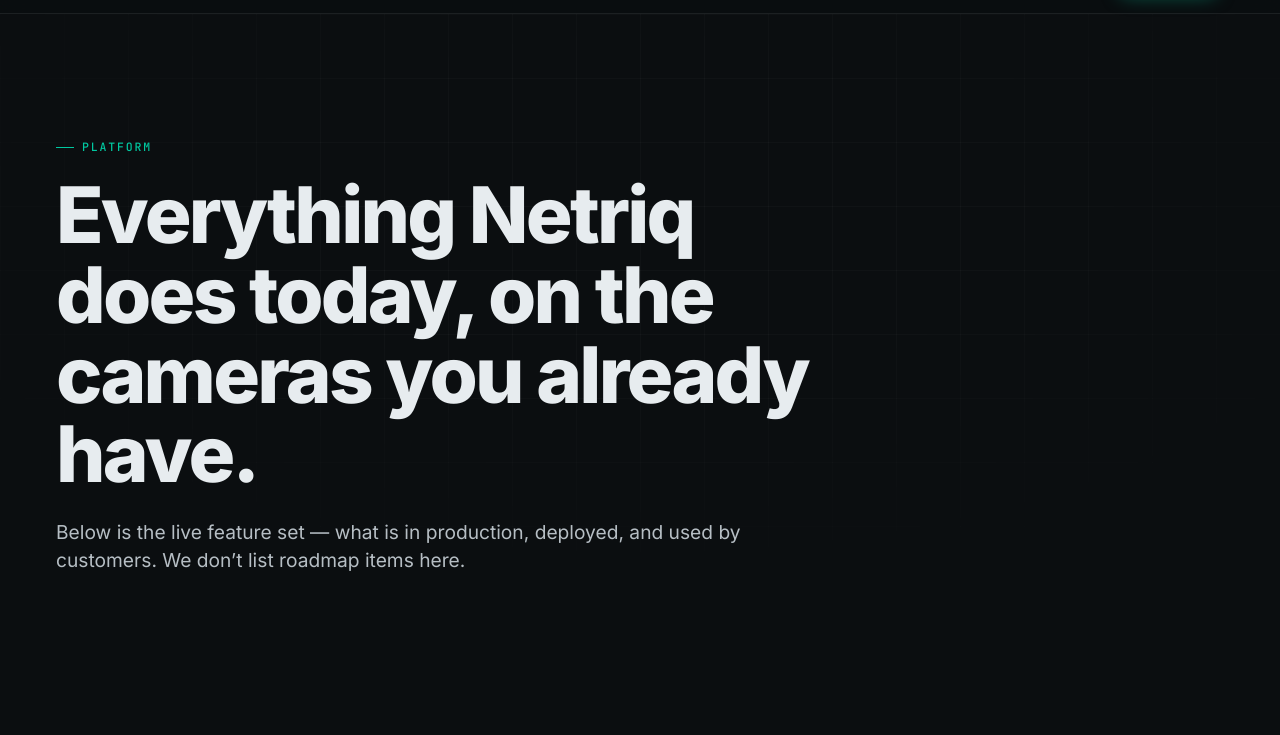
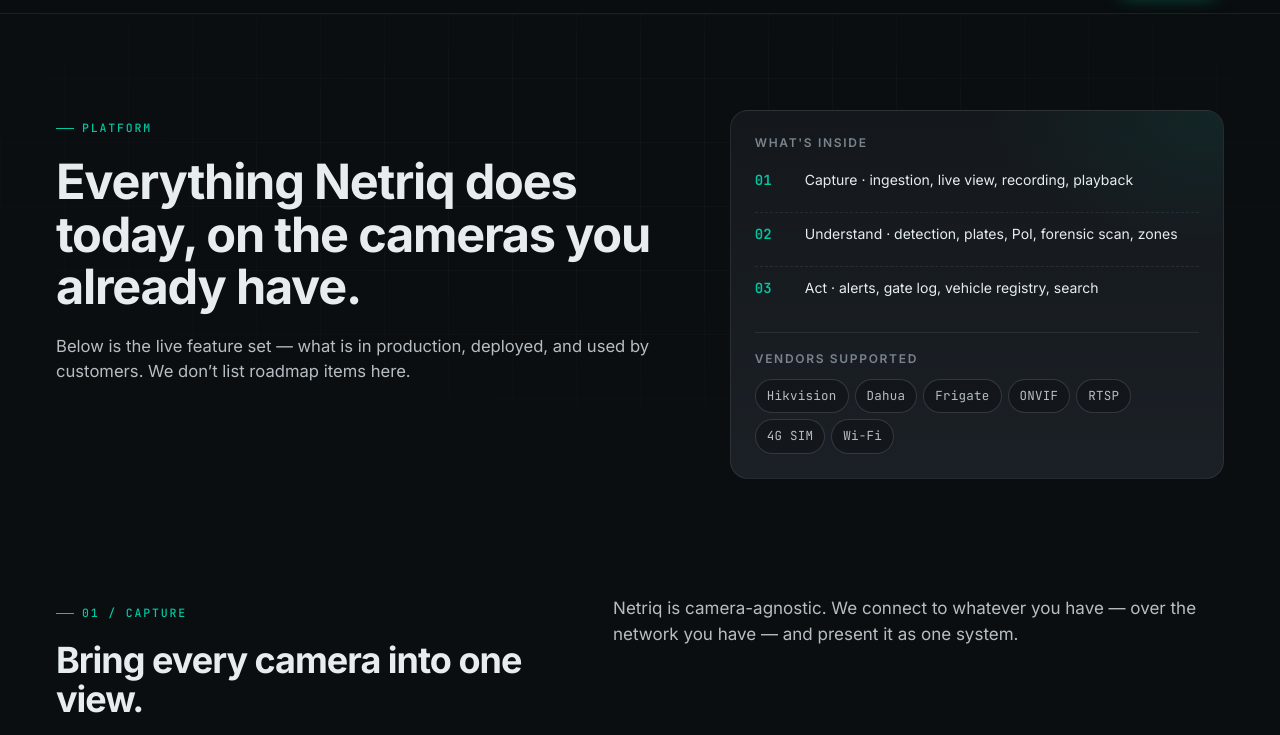
Before and after one commit to vms-hq/netriq-website, a plain HTML site: page platform.html in a window 1280 px wide. Shown: the part 61-796 px from the top of the page. Drawn offline with Linux system fonts and the light colour scheme.

Commit message:
secondary heroes: 2-col layout, smaller H1, page-specific aside
Page-level heroes were left-aligned with a 780px max-width and
nothing in the right ~40% of the viewport, plus an oversized H1
sized for the home page. Restructured.

- New .hero--page modifier: H1 capped at clamp(30, 3.8vw, 50px)
  instead of (40, 6.4vw, 78px); left-column max-width replaced
  with a 2-column grid that gives the right column a real
  purpose.
- New .hero--page__aside surface with a soft teal radial-glow
  on the corner — adds visual depth without breaking the dark
  uniform.
- Page-specific right-column content:
  * why-netriq: at-a-glance Most-VMS-vs-Netriq compare panel
  * platform: 01/02/03 stack jump-links + supported-vendor chips
  * verticals: TOC moved out of the title block into the aside
  * contact: a 4-line 'what to include' checklist + direct email

```diff
--- a/assets/css/site.css
+++ b/assets/css/site.css
@@ -290,6 +290,93 @@
   .hero__metric { padding: 12px 16px; border-right: 1px solid var(--border); }
   .hero__metric:nth-child(2n) { border-right: 0; }
 }
+
+/* ============================================================
+   Secondary-page hero (smaller H1 + 2-col with aside)
+   ============================================================ */
+.hero--page { padding: clamp(56px, 8vw, 96px) 0 clamp(40px, 5vw, 56px); }
+.hero--page h1 {
+  font-size: clamp(30px, 3.8vw, 50px);
+  font-weight: 700;
+  letter-spacing: -0.025em;
+  line-height: 1.08;
+  max-width: 22ch;
+}
+.hero--page .hero__sub { margin-top: 20px; font-size: clamp(16px, 1.3vw, 18px); }
+
+.hero--page__grid {
+  display: grid;
+  grid-template-columns: 1.25fr 1fr;
+  gap: 56px;
+  align-items: start;
+}
+@media (max-width: 920px) {
+  .hero--page__grid { grid-template-columns: 1fr; gap: 28px; }
+}
+
+.hero--page__aside {
+  background: linear-gradient(180deg, var(--surface) 0%, var(--surface-2) 100%);
+  border: 1px solid var(--border);
+  border-radius: var(--radius-lg);
+  padding: 24px;
+  position: relative;
+  overflow: hidden;
+}
+.hero--page__aside::before {
+  content: '';
+  position: absolute; inset: 0;
+  background: radial-gradient(80% 60% at 100% 0%, var(--teal-tint), transparent 60%);
+  pointer-events: none;
+}
+.hero--page__aside > * { position: relative; }
+.hero--page__aside h3 {
+  font-size: 12px; letter-spacing: 0.14em; text-transform: uppercase;
+  color: var(--text-mute); font-weight: 600; margin-bottom: 18px;
+}
+
+.hero__chips { display: flex; flex-wrap: wrap; gap: 6px; }
+.hero__chips span {
+  font-size: 12.5px;
+  padding: 6px 11px;
+  border: 1px solid var(--border-strong);
+  border-radius: 999px;
+  color: var(--text-soft);
+  font-family: var(--font-mono);
+  letter-spacing: 0.02em;
+  background: rgba(0, 0, 0, 0.25);
+}
+
+.hero__compare { display: grid; grid-template-columns: 1fr 1fr; gap: 14px; }
+.hero__compare > div h4 {
+  font-size: 11px; letter-spacing: 0.14em; text-transform: uppercase;
+  color: var(--text-mute); margin-bottom: 10px; font-weight: 600;
+}
+.hero__compare ul { list-style: none; padding: 0; margin: 0; }
+.hero__compare li {
+  font-size: 13px; padding: 5px 0; line-height: 1.4;
+  color: var(--text);
+}
+.hero__compare .col-bad li {
+  color: var(--text-mute); text-decoration: line-through; text-decoration-color: var(--text-faint);
+}
+.hero__compare .col-good li::before {
+  content: '✓';
+  display: inline-block; margin-right: 7px; color: var(--teal); font-weight: 700;
+}
+
+.hero__stack { display: flex; flex-direction: column; gap: 10px; }
+.hero__stack__row {
+  display: flex; align-items: baseline; gap: 12px;
+  padding: 10px 0;
+  border-top: 1px dashed var(--border);
+}
+.hero__stack__row:first-child { border-top: 0; padding-top: 0; }
+.hero__stack__row strong {
+  font-family: var(--font-mono);
+  font-size: 14px; font-weight: 600; color: var(--teal);
+  min-width: 38px; flex-shrink: 0;
+}
+.hero__stack__row span { font-size: 14px; color: var(--text); line-height: 1.45; }
 
 /* ============================================================
    Generic grids and cards
--- a/platform.html
+++ b/platform.html
@@ -29,12 +29,34 @@
   </div>
 </header>
 
-<section class="hero">
+<section class="hero hero--page">
   <div class="container">
-    <div class="reveal" style="max-width:780px;">
-      <span class="eyebrow">Platform</span>
-      <h1>Everything Netriq does today, on the cameras you already have.</h1>
-      <p class="hero__sub">Below is the live feature set &mdash; what is in production, deployed, and used by customers. We don&rsquo;t list roadmap items here.</p>
+    <div class="hero--page__grid">
+      <div class="reveal">
+        <span class="eyebrow">Platform</span>
+        <h1>Everything Netriq does today, on the cameras you already have.</h1>
+        <p class="hero__sub">Below is the live feature set &mdash; what is in production, deployed, and used by customers. We don&rsquo;t list roadmap items here.</p>
+      </div>
+      <aside class="hero--page__aside reveal">
+        <h3>What's inside</h3>
+        <div class="hero__stack">
+          <div class="hero__stack__row"><strong>01</strong><span><a href="#capture" style="color:inherit;">Capture</a> &middot; ingestion, live view, recording, playback</span></div>
+          <div class="hero__stack__row"><strong>02</strong><span><a href="#understand" style="color:inherit;">Understand</a> &middot; detection, plates, PoI, forensic scan, zones</span></div>
+          <div class="hero__stack__row"><strong>03</strong><span><a href="#act" style="color:inherit;">Act</a> &middot; alerts, gate log, vehicle registry, search</span></div>
+        </div>
+        <div style="margin-top:22px; padding-top:18px; border-top:1px solid var(--border);">
+          <h3 style="margin-bottom:12px;">Vendors supported</h3>
+          <div class="hero__chips">
+            <span>Hikvision</span>
+            <span>Dahua</span>
+            <span>Frigate</span>
+            <span>ONVIF</span>
+            <span>RTSP</span>
+            <span>4G SIM</span>
+            <span>Wi-Fi</span>
+          </div>
+        </div>
+      </aside>
     </div>
   </div>
 </section>
```
Also changed, not shown: contact.html (+19 -5 lines), verticals.html (+8 -3 lines), why-netriq.html (+34 -7 lines).
